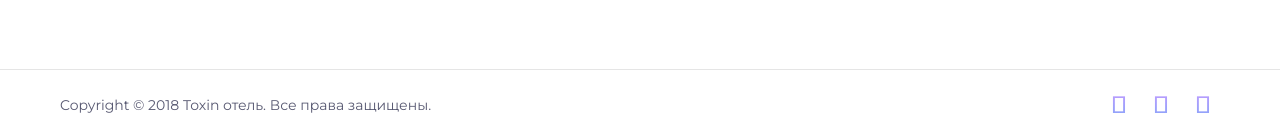
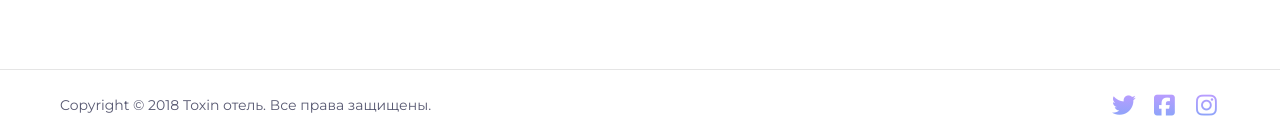
Before and after one commit to mpreterer/React-Village-Hotel, a React (Create React App) app: page / in a window 1280 px wide. Shown: the part 662-799 px from the top of the page. Built offline with nearby package versions, Linux system fonts and the light colour scheme; what inputmask would draw is missing.

Commit message:
Added var font brands

```diff
--- a/src/styles/_vars.scss
+++ b/src/styles/_vars.scss
@@ -15,6 +15,7 @@
   --main-font: 'Montserrat', 'Arial', sans-serif;
   --main-font-size: 14px;
   --material-font: 'Material Icons';
+  --brands-font: 'Font Awesome 6 Brands';
 }
 
 $mainFontSize: 14px;
```
